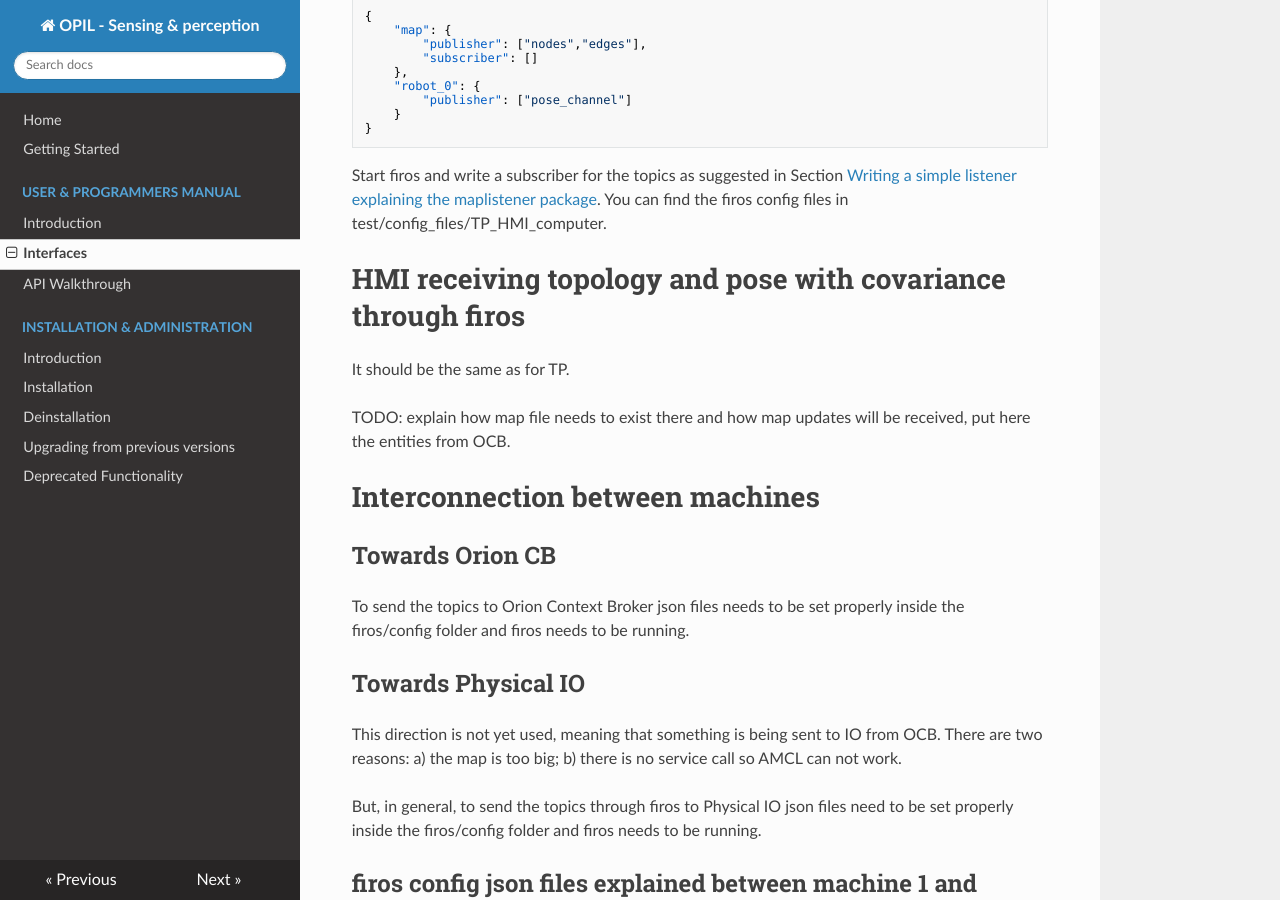
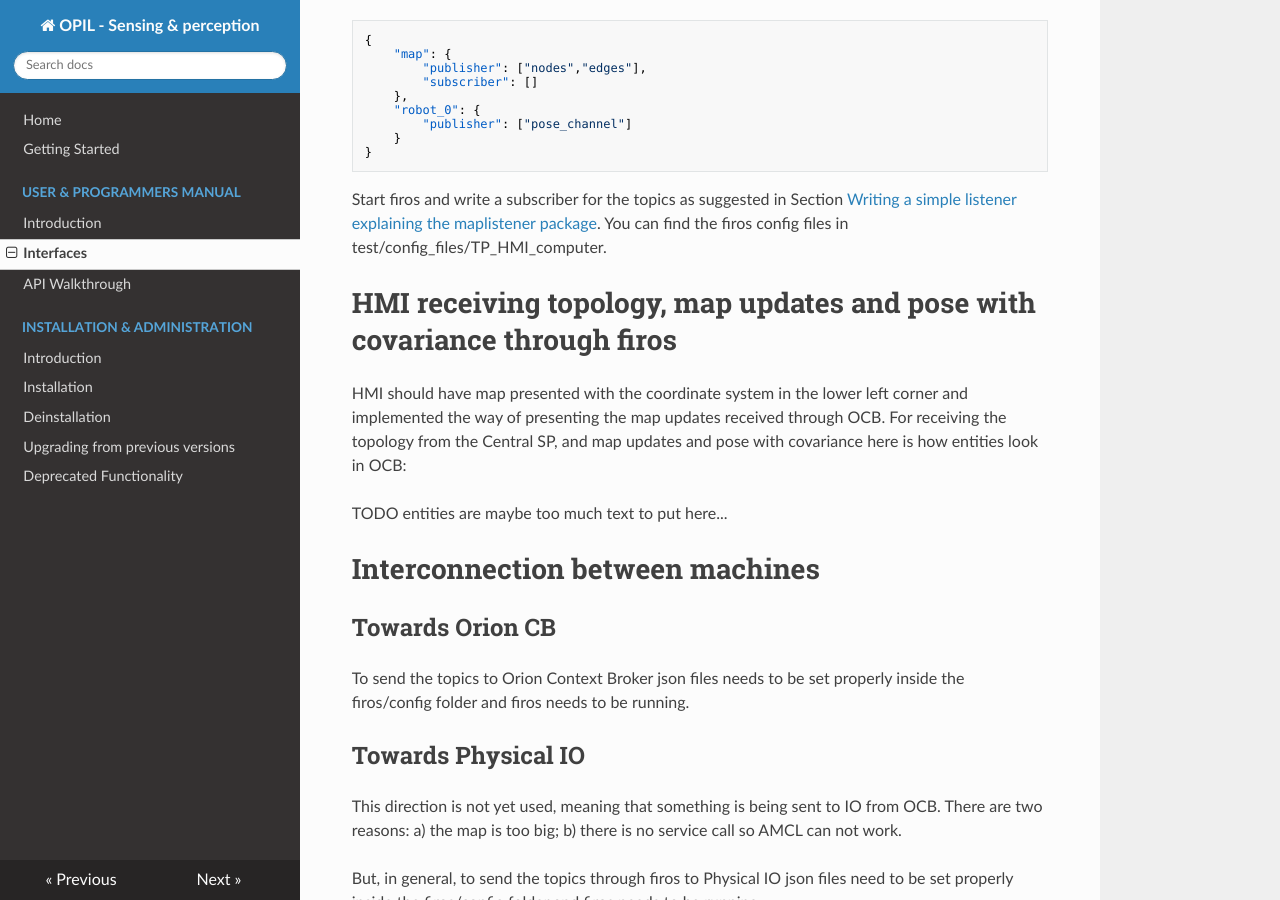
Before and after one commit to ramp-eu/Central_Sensing_and_Perception, an MkDocs documentation site: the page built from doc/docs/user/interfaces.md, in a window 1280 px wide and 900 px high, scrolled down 4074 px. Built offline with MkDocs 1.6.1, drawn with Linux system fonts in a browser that asks for light colours; nearby versions of some CDN libraries; some of the changed text lies outside the part shown.

Commit message:
small updates

```diff
--- a/doc/docs/user/interfaces.md
+++ b/doc/docs/user/interfaces.md
@@ -2,8 +2,9 @@
 * Local SP is on every AGV next to RAN
 * Central SP is on the OPIL server
 * Pose of the AGV is calculated in the Local SP
-* Map updates are calculated in the Local SP from the laser sensor data
+* Map updates are calculated in the Local SP from the laser sensor data and initial map
 * Topology is calculated in the Central SP from the map file
+* Topology update is calculated in the Central SP from the map updates
 * There is no service calls implemented yet in firos so map is not transmited through firos. Each module (Local SP on every AGV, Central SP and HMI) should have its own copy of map file (from CAD or as a SLAM result).
 * Map updates are sent through firos, which are calculated from the new sensor readings that hit the free grid cells
 * Map merging is done in the Central SP from map updates of one Local SP (one AGV) into one global gridmap from which the updated topology is calculated (later it will be from more Local SPs, i.e., AGVs)
@@ -174,11 +175,15 @@
 Start firos and write a subscriber for the topics as suggested in Section [Writing a simple listener explaining the maplistener package](api.md#writelis).
 You can find the firos config files in test/config_files/TP_HMI_computer.
 
-# HMI receiving topology and pose with covariance through firos
+# HMI receiving topology, map updates and pose with covariance through firos
 
-It should be the same as for TP.
+HMI should have map presented with the coordinate system in the lower left corner and implemented the way of presenting the map updates received through OCB.
+For receiving the topology from the Central SP, and map updates and pose with covariance here is how entities look in OCB:
 
-TODO: explain how map file needs to exist there and how map updates will be received, put here the entities from OCB.
+TODO entities are maybe too much text to put here...
+
+
+
 
 #Interconnection between machines
 
```
Also changed, not shown: doc/docs/index.md (+3 -3 lines), doc/docs/start.md (+2 -2 lines), doc/docs/user/api.md (+5 -5 lines), 1 other file.
